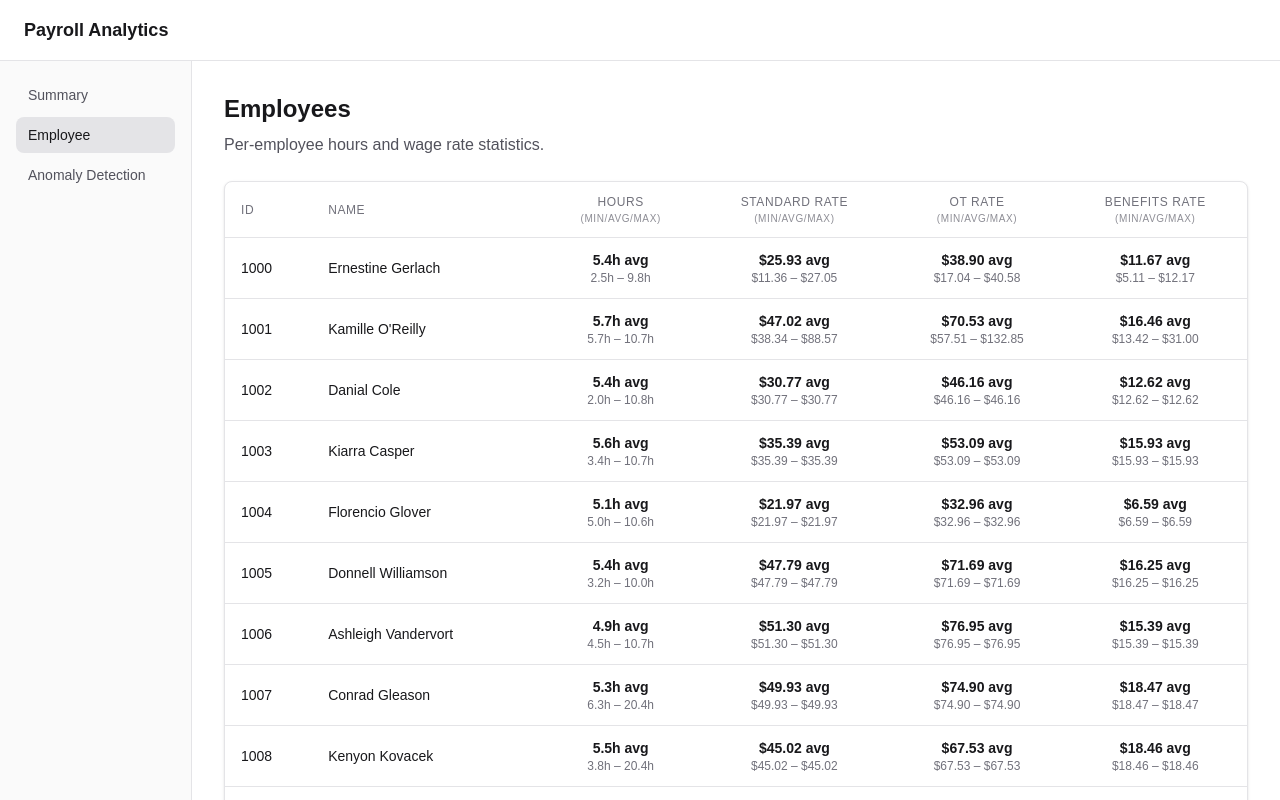
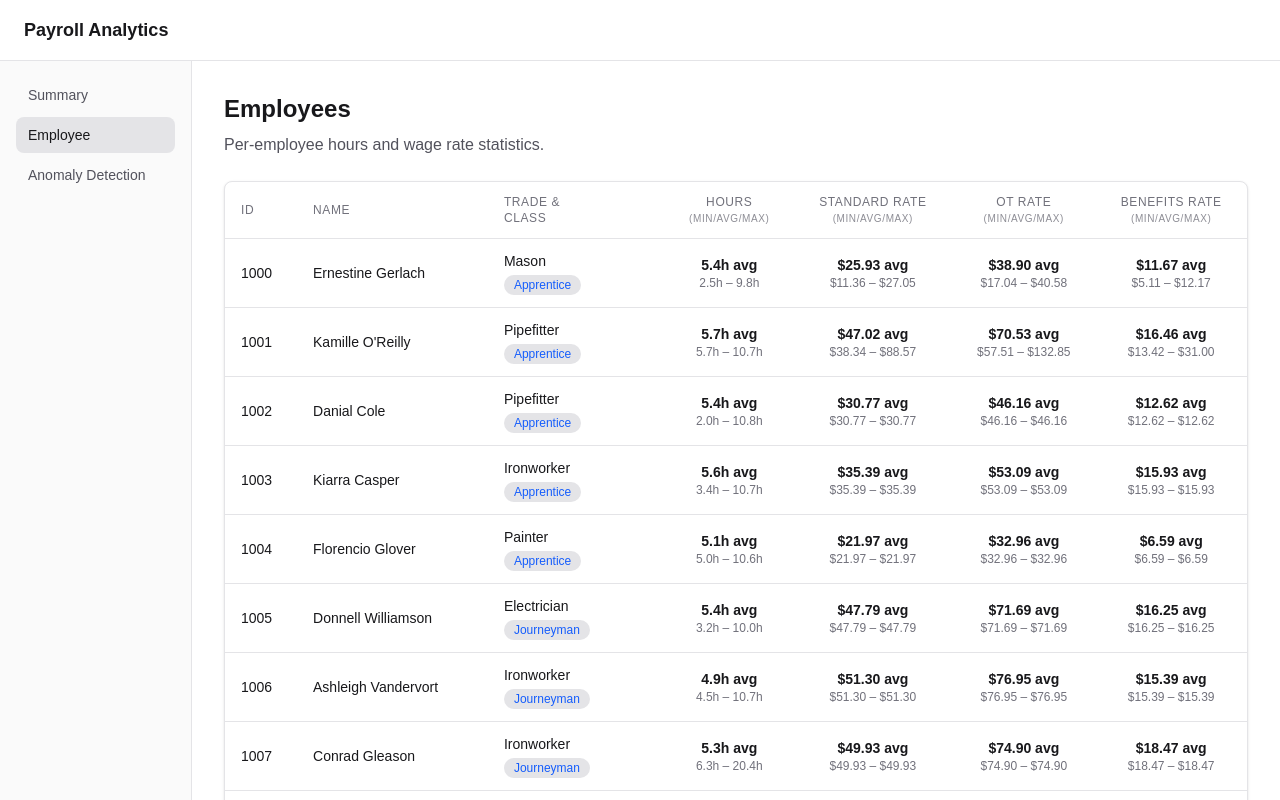
Before and after one commit to chriscconte/curly-fortnight, a Next.js app: page /employee in a window 1280 px wide. Shown: the top 800 px of the page. Built offline with nearby package versions, Linux system fonts and the light colour scheme.

Commit message:
Modify charts and employee page

```diff
--- a/app/components/ApprenticeVsJourneymanChart.tsx
+++ b/app/components/ApprenticeVsJourneymanChart.tsx
@@ -13,7 +13,7 @@ interface Props {
   data: { name: string; value: number }[];
 }
 
-const COLORS = ["#3b82f6", "#22c55e"];
+const COLORS = ["#7dd3fc", "#fda4af"];
 
 export function ApprenticeVsJourneymanChart({ data }: Props) {
   return (
--- a/app/components/HoursByDayChart.tsx
+++ b/app/components/HoursByDayChart.tsx
@@ -28,8 +28,13 @@ export function HoursByDayChart({ data }: Props) {
           />
           <XAxis dataKey="day" />
           <YAxis />
-          <Tooltip />
-          <Bar dataKey="hours" fill="#3b82f6" radius={[4, 4, 0, 0]} />
+          <Tooltip
+            formatter={(value: number | undefined) => [
+              `${(value ?? 0).toFixed(1)} hrs`,
+              "Hours",
+            ]}
+          />
+          <Bar dataKey="hours" fill="#7dd3fc" radius={[4, 4, 0, 0]} />
         </BarChart>
       </ResponsiveContainer>
     </div>
--- a/app/components/PayrollByEmployeeChart.tsx
+++ b/app/components/PayrollByEmployeeChart.tsx
@@ -37,8 +37,9 @@ export function PayrollByEmployeeChart({ data }: Props) {
                 maximumFractionDigits: 0,
               }).format(value ?? 0)
             }
+            contentStyle={{ backgroundColor: "#ffffff", color: "#000000" }}
           />
-          <Bar dataKey="payroll" fill="#3b82f6" radius={[0, 4, 4, 0]} />
+          <Bar dataKey="payroll" fill="#7dd3fc" radius={[0, 4, 4, 0]} />
         </BarChart>
       </ResponsiveContainer>
     </div>
--- a/app/employee/page.tsx
+++ b/app/employee/page.tsx
@@ -12,6 +12,31 @@ const currency = (n: number) =>
   }).format(n);
 
 const hours = (n: number) => n.toFixed(1);
+
+function formatLevel(level: "APPRENTICE" | "JOURNEYWORKER"): string {
+  return level === "JOURNEYWORKER" ? "Journeyman" : "Apprentice";
+}
+
+function TradeAndClassCell({
+  occupation,
+  level,
+}: {
+  occupation: string;
+  level: "APPRENTICE" | "JOURNEYWORKER";
+}) {
+  return (
+    <td className="px-4 py-3">
+      <div className="flex flex-col gap-1">
+        <span className="text-sm font-medium text-zinc-900 dark:text-zinc-50">
+          {occupation}
+        </span>
+        <span className="inline-flex w-fit rounded-full bg-zinc-200 px-2.5 py-0.5 text-xs font-medium text-blue-600 dark:bg-zinc-700 dark:text-blue-400">
+          {formatLevel(level)}
+        </span>
+      </div>
+    </td>
+  );
+}
 
 function StatColumnHeader({ title, subtitle }: { title: string; subtitle: string }) {
   return (
@@ -72,6 +97,10 @@ export default async function EmployeePage() {
               <th className="px-4 py-3 text-left text-xs font-medium uppercase tracking-wider text-zinc-500 dark:text-zinc-400">
                 Name
               </th>
+              <th className="px-4 py-3 text-left text-xs font-medium uppercase tracking-wider text-zinc-500 dark:text-zinc-400">
+                <span className="block">Trade &</span>
+                <span className="block">Class</span>
+              </th>
               <StatColumnHeader title="Hours" subtitle="MIN/AVG/MAX" />
               <StatColumnHeader title="Standard Rate" subtitle="MIN/AVG/MAX" />
               <StatColumnHeader title="OT Rate" subtitle="MIN/AVG/MAX" />
@@ -90,6 +119,7 @@ export default async function EmployeePage() {
                 <td className="whitespace-nowrap px-4 py-3 text-sm">
                   {e.name}
                 </td>
+                <TradeAndClassCell occupation={e.occupation} level={e.level} />
                 <HoursCell
                   min={e.minHoursPerDay}
                   avg={e.avgHoursPerDay}
--- a/lib/aggregateEmployeeStats.ts
+++ b/lib/aggregateEmployeeStats.ts
@@ -12,6 +12,8 @@ function hoursForDay(r: PayrollRecord, day: DayKey): number {
 export interface EmployeeStats {
   employeeId: number;
   name: string;
+  occupation: string;
+  level: "APPRENTICE" | "JOURNEYWORKER";
   minHoursPerDay: number;
   maxHoursPerDay: number;
   avgHoursPerDay: number;
@@ -28,6 +30,8 @@ export interface EmployeeStats {
 
 interface EmployeeAccum {
   name: string;
+  occupation: string;
+  level: "APPRENTICE" | "JOURNEYWORKER";
   hoursPerDay: number[];
   standardRates: number[];
   overtimeRates: number[];
@@ -44,6 +48,8 @@ export function aggregateEmployeeStats(
     if (!acc) {
       acc = {
         name: r.employee_name,
+        occupation: r.occupation,
+        level: r.level,
         hoursPerDay: [],
         standardRates: [],
         overtimeRates: [],
@@ -74,6 +80,8 @@ export function aggregateEmployeeStats(
       return {
         employeeId,
         name: acc.name,
+        occupation: acc.occupation,
+        level: acc.level,
         minHoursPerDay: minNonZero(nonZeroHours),
         maxHoursPerDay: max(acc.hoursPerDay),
         avgHoursPerDay: avg(acc.hoursPerDay),
```
